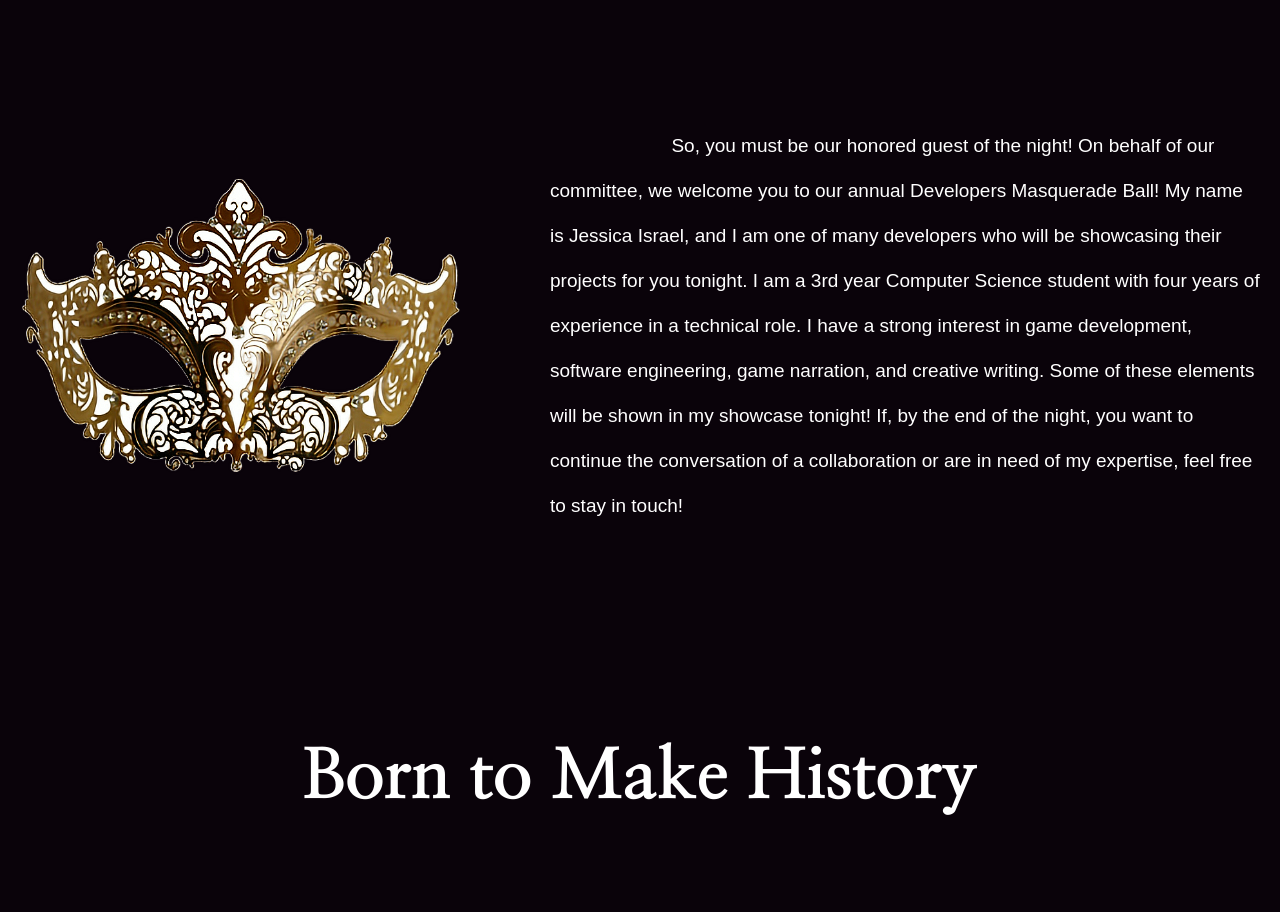
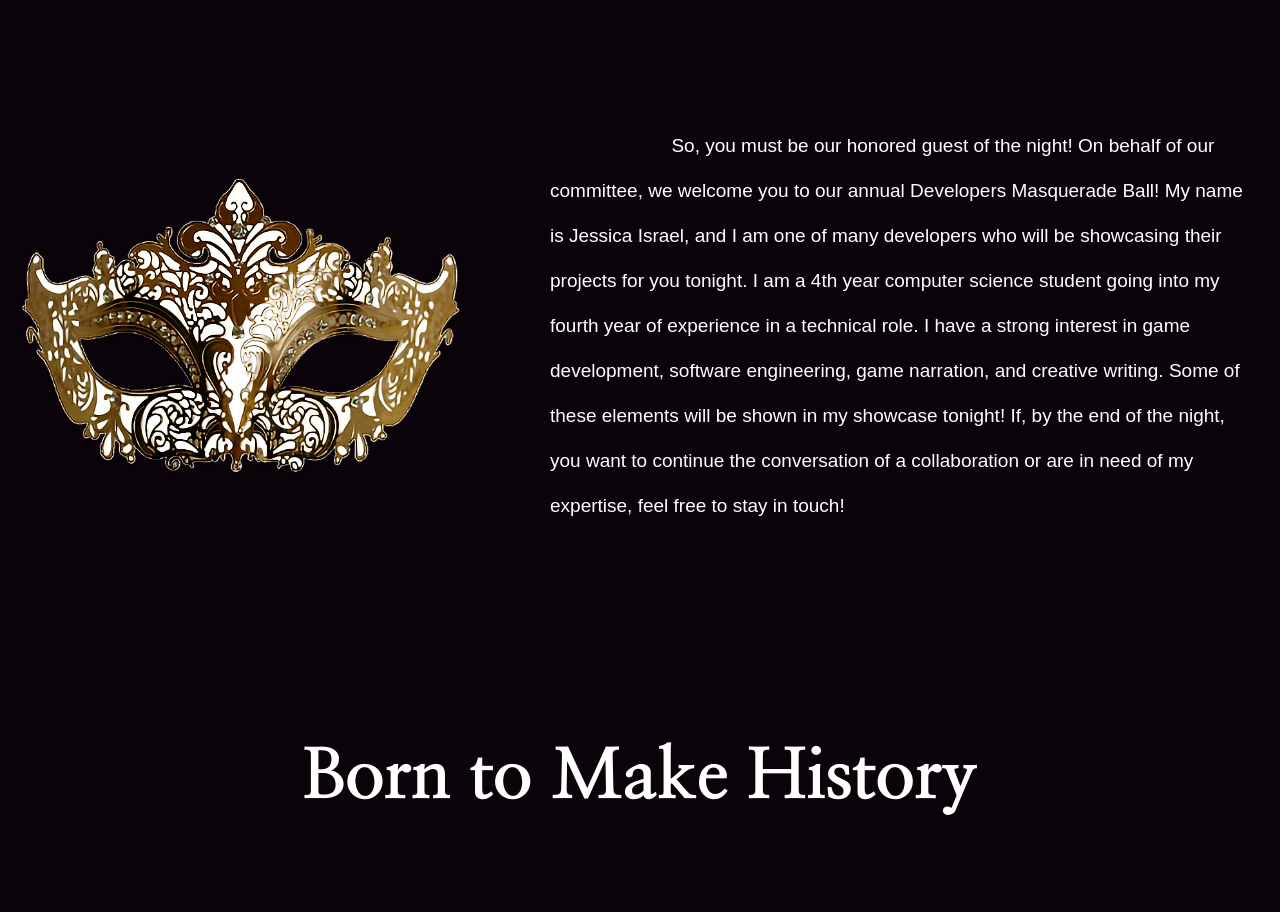
Before and after one commit to Jess1567/Portfolio-Masquerade-Ball, a plain HTML site: page index.html in a window 1280 px wide. Shown: the part 940-1852 px from the top of the page. Drawn offline with nearby package versions, Linux system fonts and the light colour scheme; a script that the page names is missing; a web font is replaced by a local one.

Commit message:
Update index.html

```diff
--- a/index.html
+++ b/index.html
@@ -49,7 +49,7 @@
             <p> &emsp; &emsp; &emsp; &emsp; &emsp; So, you must be our honored guest of the night!
                 On behalf of our committee, we welcome you to our annual Developers Masquerade Ball!
                 My name is Jessica Israel, and I am one of many developers who will be showcasing their projects for you tonight.
-                I am a 3rd year Computer Science student with four years of experience in a technical role.
+                I am a 4th year computer science student going into my fourth year of experience in a technical role.
                 I have a strong interest in game development, software engineering, game narration, and creative writing.
                 Some of these elements will be shown in my showcase tonight! If, by the end of the night, you want to continue the conversation of a collaboration or are in need of my expertise, feel free to stay in touch! </p>
             </section>
```
